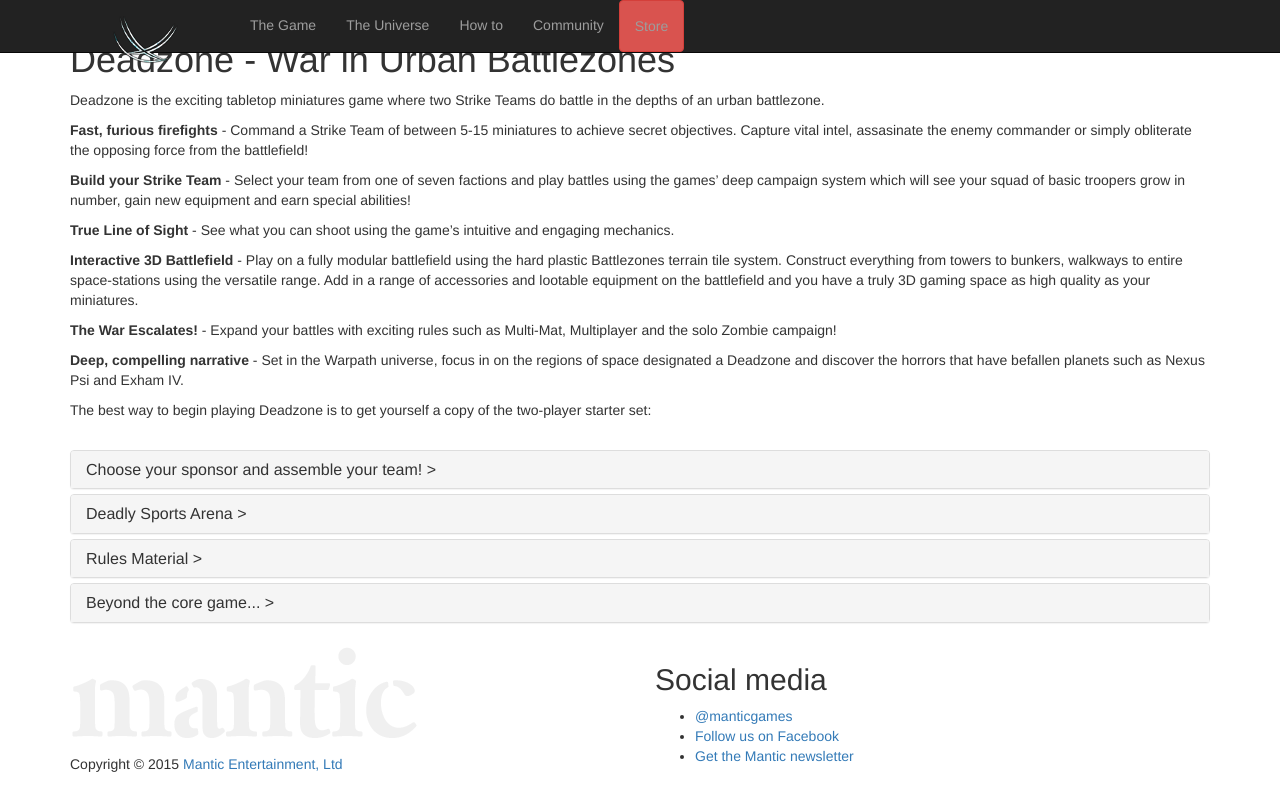
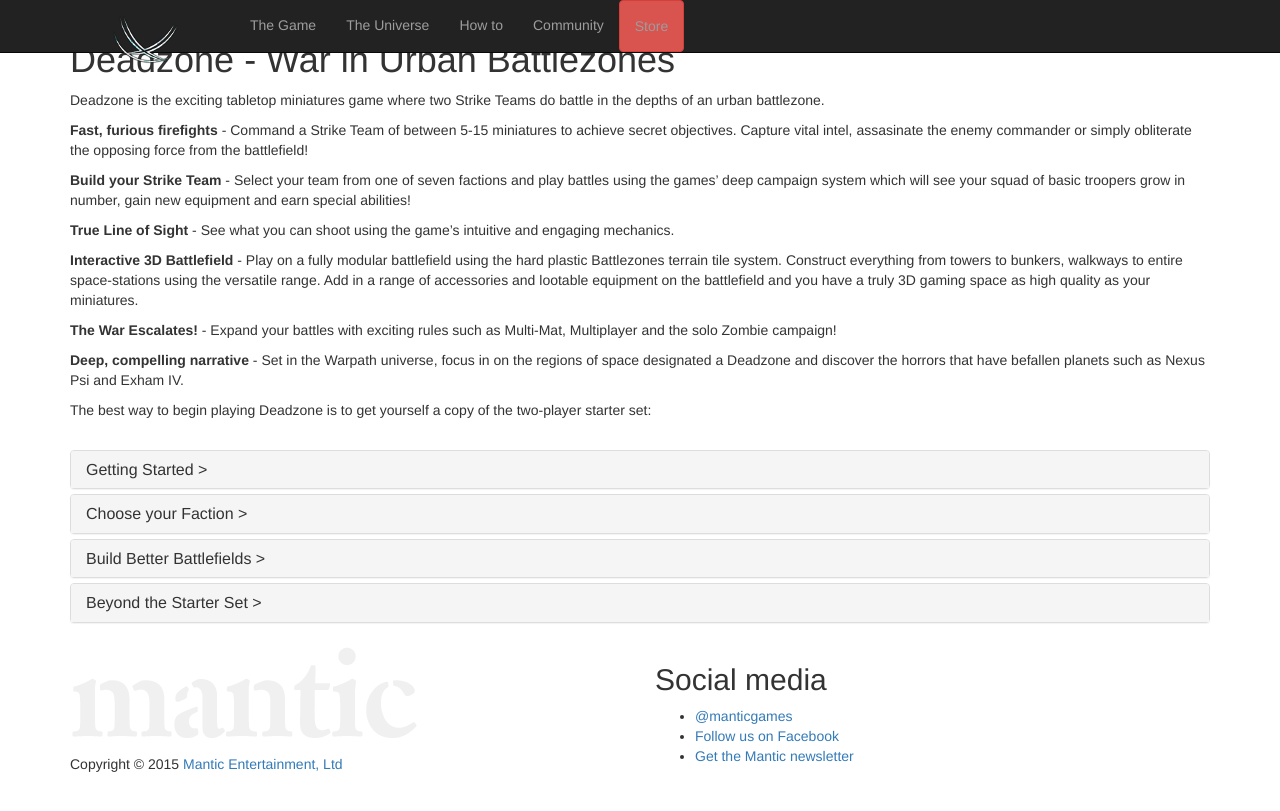
Before and after one commit to mattl/dz, a Jekyll site: the page built from the-game.md, in a window 1280 px wide and 900 px high. Shown: the top 811 px of the window. Built offline with Jekyll 4.4.1, drawn with Linux system fonts in a browser that asks for light colours; nearby versions of some CDN libraries.

Commit message:
Update the-game.md

```diff
--- a/the-game.md
+++ b/the-game.md
@@ -30,16 +30,14 @@
     <div class="panel-heading" role="tab" id="headingOne">
       <h2 class="panel-title">
 	<a data-toggle="collapse" data-parent="#accordion" href="#collapseOne" aria-expanded="true" aria-controls="collapseOne">
-	  Choose your sponsor and assemble your team!  >
+	  Getting Started  >
 	</a>
       </h2>
     </div>
     <div id="collapseOne" class="panel-collapse collapse" role="tabpanel" aria-labelledby="headingOne">
       <div class="panel-body">
 
-Assume the role of Sponsor and assemble your team from convicted felons, alien psychopaths or bloodthirsty mercenaries. The box contains two complete teams of Convicts and Asterians, including characterful prone figures. There is also an incredible assortment of free agents for you to include in your team, such as the robotic training drones and bloodsucking aliens!
-
-Every model comes match-ready and can be used straight out of the box – no assembly required!
+The box contains everything that you need to play this awesome game: two forces of magnificent Mantic miniatures to represent the Enforcers and the Plague, a durable urdan gaming mat and modular scenery to create your battlefield, a full colour rulebook and all the dice, cards and counters that you need to play!
 
 <!-- Content Row -->
 	<div class="row">
@@ -99,7 +97,7 @@
     <div class="panel-heading" role="tab" id="headingTwo">
       <h2 class="panel-title">
         <a class="collapsed" data-toggle="collapse" data-parent="#accordion" href="#collapseTwo" aria-expanded="false" aria-controls="collapseTwo">
-          Deadly Sports Arena  >
+          Choose your Faction  >
         </a>
       </h2>
     </div>
@@ -161,7 +159,7 @@
     <div class="panel-heading" role="tab" id="headingThree">
       <h2 class="panel-title">
         <a class="collapsed" data-toggle="collapse" data-parent="#accordion" href="#collapseThree" aria-expanded="false" aria-controls="collapseThree">
-          Rules Material  >
+          Build Better Battlefields  >
         </a>
       </h2>
     </div>
@@ -198,7 +196,7 @@
     <div class="panel-heading" role="tab" id="headingFour">
       <h2 class="panel-title">
         <a class="collapsed" data-toggle="collapse" data-parent="#accordion" href="#collapseFour" aria-expanded="false" aria-controls="collapseFour">
-          Beyond the core game...  >
+          Beyond the Starter Set  >
         </a>
       </h2>
     </div>
```
